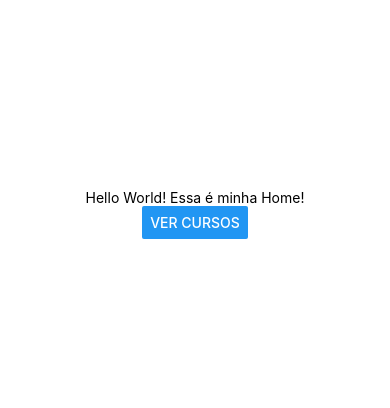
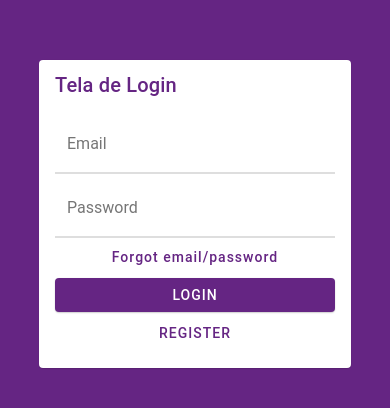
Before and after one commit to josanjohnata/React-Native, a React Native app: screen /Home in a window 390 px wide. Shown: the part 208-616 px from the top of the page. Built offline with nearby package versions, Linux system fonts and the light colour scheme.

Commit message:
Criando tela de login

```diff
--- /dev/null
+++ b/App.style.ts
@@ -0,0 +1,10 @@
+import { DefaultTheme } from "react-native-paper";
+
+export const theme = {
+  ...DefaultTheme,
+  colors: {
+    ...DefaultTheme.colors,
+    primary: "rgb(101, 37, 131)",
+    background: "transparent"
+  }
+}
--- a/App.tsx
+++ b/App.tsx
@@ -1,6 +1,13 @@
 import React from 'react';
 import Routes from './src/routes';
+import { Provider as PaperProvider, TextInput } from 'react-native-paper';
+import LoginScreen from './src/Screens/Login';
+import { theme } from './App.style';
 
 export default function App() {
-  return <Routes/>;
+  return (
+    <PaperProvider theme={theme}>
+      <LoginScreen/>
+    </PaperProvider>
+  );
 }
--- a/babel.config.js
+++ b/babel.config.js
@@ -2,5 +2,10 @@ module.exports = function(api) {
   api.cache(true);
   return {
     presets: ['babel-preset-expo'],
+    env: {
+      production: {
+        plugins: ['react-native-paper/babel'],
+      },
+    },
   };
 };
--- a/package.json
+++ b/package.json
@@ -16,8 +16,10 @@
     "react-dom": "17.0.1",
     "react-native": "0.64.2",
     "react-native-gesture-handler": "~1.10.2",
+    "react-native-paper": "^4.9.2",
     "react-native-safe-area-context": "3.3.2",
     "react-native-screens": "~3.8.0",
+    "react-native-vector-icons": "^9.0.0",
     "react-native-web": "0.17.1"
   },
   "devDependencies": {
--- /dev/null
+++ b/src/Screens/Login/index.tsx
@@ -0,0 +1,23 @@
+import React from 'react';
+import { SafeAreaView, View } from 'react-native';
+import { Button, Card, TextInput } from 'react-native-paper';
+import { loginStyle } from './login.style';
+
+export default function LoginScreen() {
+  return (
+    <SafeAreaView style={loginStyle.content}>
+      <View style={loginStyle.view}>
+        <Card>
+          <Card.Title title="Tela de Login" titleStyle={loginStyle.cardTitle}></Card.Title>
+          <Card.Content>
+            <TextInput label="Email" keyboardType="email-address"></TextInput>
+            <TextInput label="Password" secureTextEntry={true}></TextInput>
+            <Button uppercase={false} style={loginStyle.cardButton}>Forgot email/password</Button>
+            <Button mode="contained" style={loginStyle.cardButton}>Login</Button>
+            <Button style={loginStyle.cardButton}>Register</Button>
+          </Card.Content>
+        </Card>
+      </View>
+    </SafeAreaView>
+  );
+}
--- /dev/null
+++ b/src/Screens/Login/login.style.ts
@@ -0,0 +1,23 @@
+import { StyleSheet } from "react-native";
+
+export const loginStyle = StyleSheet.create({
+  content: {
+    display: "flex",
+    flex: 1,
+    justifyContent: "center",
+    alignItems: "center",
+    flexDirection: "row",
+    backgroundColor: "rgb(101, 37, 131)"
+  },
+  view: {
+    width: "80%"
+  },
+  cardTitle: {
+    color: "rgb(101, 37, 131)"
+  },
+  cardButton: {
+    margin: 2,
+    marginLeft: 0,
+    marginRight: 0
+  }
+})
```
Also changed, not shown: 1 other file (tests, documents, lock files or other folders).
